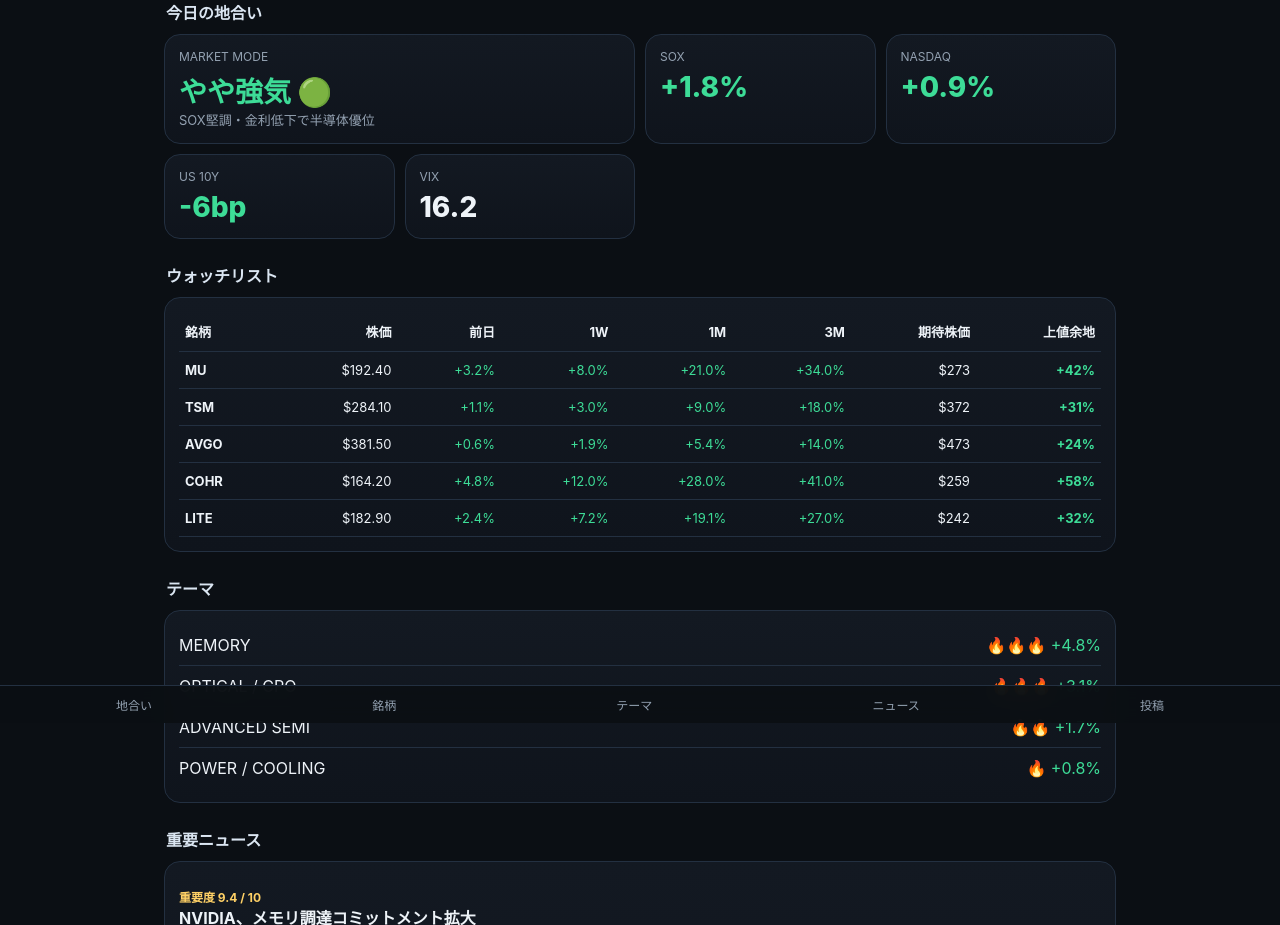
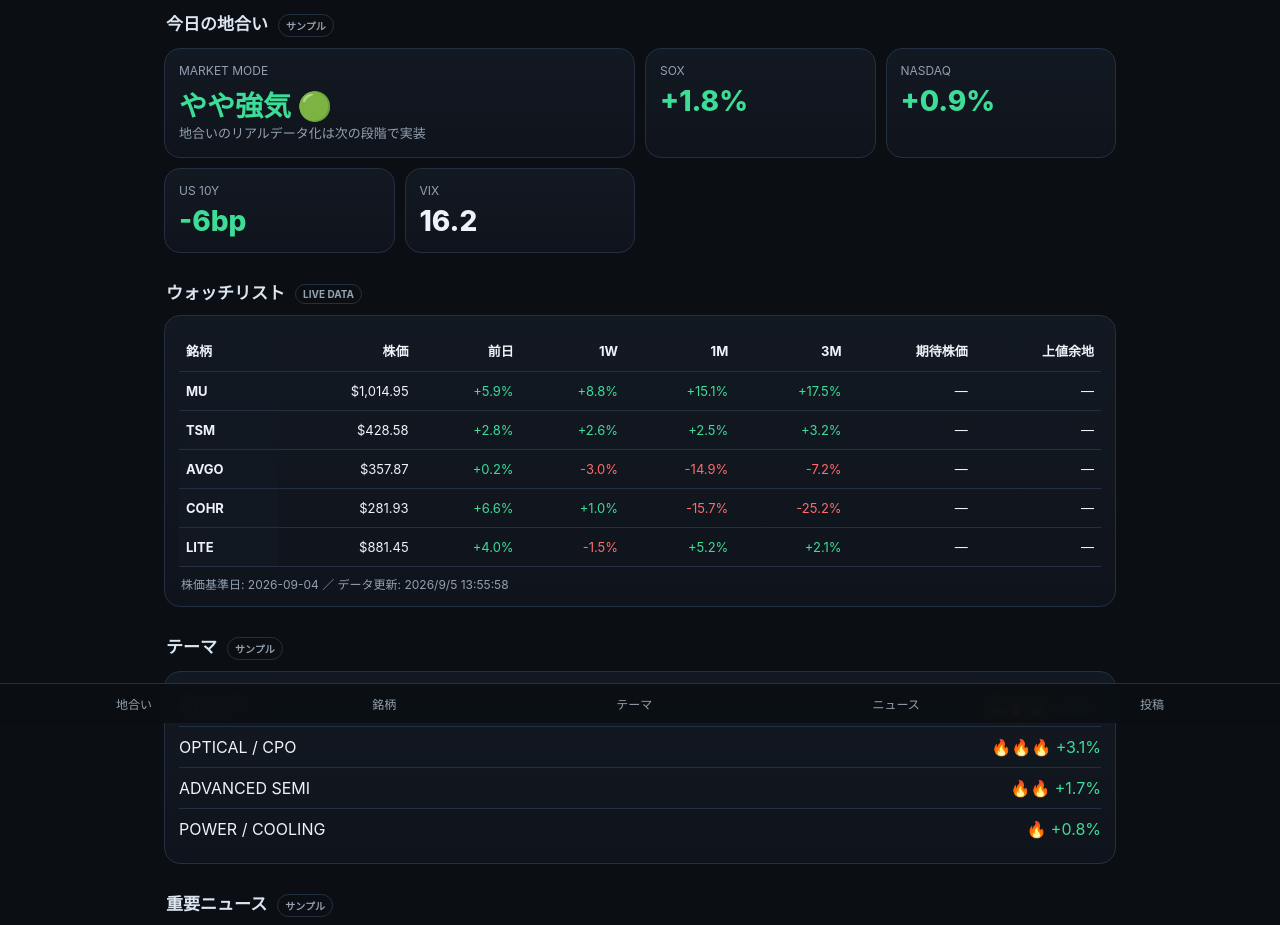
Before and after one commit to peach0707/mystockos, a plain HTML site: page index.html in a window 1280 px wide. Shown: the part 77-1002 px from the top of the page. Drawn offline with Linux system fonts and the light colour scheme.

Commit message:
Add files via upload

```diff
--- a/index.html
+++ b/index.html
@@ -4,6 +4,8 @@
   <meta charset="UTF-8" />
   <meta name="viewport" content="width=device-width, initial-scale=1.0, viewport-fit=cover" />
   <meta name="theme-color" content="#0b0f14" />
+  <meta name="apple-mobile-web-app-capable" content="yes" />
+  <meta name="apple-mobile-web-app-status-bar-style" content="black-translucent" />
   <title>My Stock OS</title>
   <style>
     :root{
@@ -11,20 +13,27 @@
       --line:#233041;--green:#3ddc97;--red:#ff6b6b;--yellow:#ffd166;--blue:#6ab0ff;
     }
     *{box-sizing:border-box}
-    body{margin:0;background:var(--bg);color:var(--text);font-family:-apple-system,BlinkMacSystemFont,"Segoe UI",sans-serif}
-    .wrap{max-width:980px;margin:auto;padding:18px 14px 90px}
-    h1{font-size:24px;margin:6px 0 18px}
-    h2{font-size:16px;margin:24px 2px 10px;color:#dbe6f2}
+    html{scroll-behavior:smooth}
+    body{
+      margin:0;background:var(--bg);color:var(--text);
+      font-family:-apple-system,BlinkMacSystemFont,"Segoe UI",sans-serif;
+      padding-top:env(safe-area-inset-top);
+    }
+    .wrap{max-width:980px;margin:auto;padding:22px 14px 100px}
+    h1{font-size:26px;margin:8px 0 22px}
+    h2{font-size:17px;margin:26px 2px 11px;color:#dbe6f2}
     .grid{display:grid;grid-template-columns:repeat(2,minmax(0,1fr));gap:10px}
     .card{background:linear-gradient(180deg,var(--card),var(--card2));border:1px solid var(--line);border-radius:16px;padding:14px}
-    .full{grid-column:1/-1}
+    .wide{grid-column:span 2}
     .label{font-size:12px;color:var(--muted);margin-bottom:6px}
     .big{font-size:28px;font-weight:800}
-    .sub{font-size:13px;color:var(--muted)}
+    .sub{font-size:13px;color:var(--muted);line-height:1.45}
     .green{color:var(--green)} .red{color:var(--red)} .yellow{color:var(--yellow)} .blue{color:var(--blue)}
-    table{width:100%;border-collapse:collapse;font-size:13px}
-    th,td{padding:10px 6px;border-bottom:1px solid var(--line);text-align:right}
-    th:first-child,td:first-child{text-align:left}
+    .badge{display:inline-block;font-size:10px;padding:3px 7px;border:1px solid var(--line);border-radius:999px;color:var(--muted);margin-left:6px;vertical-align:middle}
+    .table-wrap{overflow-x:auto;-webkit-overflow-scrolling:touch}
+    table{width:100%;min-width:650px;border-collapse:collapse;font-size:13px}
+    th,td{padding:11px 7px;border-bottom:1px solid var(--line);text-align:right;white-space:nowrap}
+    th:first-child,td:first-child{text-align:left;position:sticky;left:0;background:#111822;z-index:1}
     .pill{display:inline-block;padding:4px 8px;border-radius:999px;background:#1b2634;font-size:11px;color:#c9d6e3;margin:2px 3px 2px 0}
     .news{padding:12px 0;border-bottom:1px solid var(--line)}
     .news:last-child{border-bottom:none}
@@ -33,9 +42,19 @@
     textarea{width:100%;min-height:110px;background:#0c1118;border:1px solid var(--line);color:var(--text);border-radius:12px;padding:12px;resize:vertical}
     .theme-row{display:flex;justify-content:space-between;gap:10px;padding:10px 0;border-bottom:1px solid var(--line)}
     .theme-row:last-child{border-bottom:none}
-    .nav{position:fixed;left:0;right:0;bottom:0;background:rgba(11,15,20,.94);backdrop-filter:blur(12px);border-top:1px solid var(--line);display:flex;justify-content:space-around;padding:10px 6px calc(10px + env(safe-area-inset-bottom))}
+    .status{margin:8px 2px 0;font-size:12px;color:var(--muted)}
+    .error{color:var(--red)}
+    .nav{
+      position:fixed;left:0;right:0;bottom:0;background:rgba(11,15,20,.95);
+      backdrop-filter:blur(12px);border-top:1px solid var(--line);
+      display:flex;justify-content:space-around;padding:11px 6px calc(11px + env(safe-area-inset-bottom));
+      z-index:10
+    }
     .nav a{color:var(--muted);text-decoration:none;font-size:12px}
-    @media(min-width:700px){.grid{grid-template-columns:repeat(4,minmax(0,1fr))}.wide{grid-column:span 2}}
+    @media(min-width:700px){
+      .grid{grid-template-columns:repeat(4,minmax(0,1fr))}
+      .wide{grid-column:span 2}
+    }
   </style>
 </head>
 <body>
@@ -43,46 +62,41 @@
   <h1>My Stock OS</h1>
 
   <section id="today">
-    <h2>今日の地合い</h2>
+    <h2>今日の地合い <span class="badge">サンプル</span></h2>
     <div class="grid">
       <div class="card wide">
         <div class="label">MARKET MODE</div>
         <div class="big green">やや強気 🟢</div>
-        <div class="sub">SOX堅調・金利低下で半導体優位</div>
+        <div class="sub">地合いのリアルデータ化は次の段階で実装</div>
       </div>
-      <div class="card">
-        <div class="label">SOX</div>
-        <div class="big green">+1.8%</div>
-      </div>
-      <div class="card">
-        <div class="label">NASDAQ</div>
-        <div class="big green">+0.9%</div>
-      </div>
-      <div class="card">
-        <div class="label">US 10Y</div>
-        <div class="big green">-6bp</div>
-      </div>
-      <div class="card">
-        <div class="label">VIX</div>
-        <div class="big">16.2</div>
-      </div>
+      <div class="card"><div class="label">SOX</div><div class="big green">+1.8%</div></div>
+      <div class="card"><div class="label">NASDAQ</div><div class="big green">+0.9%</div></div>
+      <div class="card"><div class="label">US 10Y</div><div class="big green">-6bp</div></div>
+      <div class="card"><div class="label">VIX</div><div class="big">16.2</div></div>
     </div>
   </section>
 
   <section id="watchlist">
-    <h2>ウォッチリスト</h2>
-    <div class="card full">
+    <h2>ウォッチリスト <span class="badge">LIVE DATA</span></h2>
+    <div class="card">
+      <div class="table-wrap">
         <table>
           <thead>
-          <tr><th>銘柄</th><th>株価</th><th>前日</th><th>1W</th><th>1M</th><th>3M</th><th>期待株価</th><th>上値余地</th></tr>
+            <tr>
+              <th>銘柄</th><th>株価</th><th>前日</th><th>1W</th><th>1M</th><th>3M</th><th>期待株価</th><th>上値余地</th>
+            </tr>
           </thead>
-        <tbody id="watchBody"></tbody>
+          <tbody id="watchBody">
+            <tr><td colspan="8" style="text-align:left;color:#93a1b1">株価データを読み込み中...</td></tr>
+          </tbody>
         </table>
+      </div>
+      <div id="updateStatus" class="status">更新情報を確認中...</div>
     </div>
   </section>
 
   <section id="themes">
-    <h2>テーマ</h2>
+    <h2>テーマ <span class="badge">サンプル</span></h2>
     <div class="card">
       <div class="theme-row"><span>MEMORY</span><span class="green">🔥🔥🔥 +4.8%</span></div>
       <div class="theme-row"><span>OPTICAL / CPO</span><span class="green">🔥🔥🔥 +3.1%</span></div>
@@ -92,7 +106,7 @@
   </section>
 
   <section id="news">
-    <h2>重要ニュース</h2>
+    <h2>重要ニュース <span class="badge">サンプル</span></h2>
     <div class="card">
       <div class="news">
         <div class="score yellow">重要度 9.4 / 10</div>
@@ -104,41 +118,33 @@
         <div class="score yellow">重要度 8.8 / 10</div>
         <strong>TSMC、CPO・シリコンフォトニクスを強調</strong>
         <div class="sub">COHR ◎ / LITE ◎ / AVGO ○ / MRVL ○</div>
-        <div style="margin-top:6px">AI分析：AIクラスタの帯域・消費電力ボトルネックが光へ資金を向かわせる材料。</div>
-      </div>
-      <div class="news">
-        <div class="score">重要度 6.2 / 10</div>
-        <strong>DRAMスポット価格続伸</strong>
-        <div class="sub">新規性：既存材料の進展</div>
       </div>
     </div>
   </section>
 
   <section id="events">
-    <h2>次の重要イベント</h2>
+    <h2>次の重要イベント <span class="badge">サンプル</span></h2>
     <div class="card">
       <span class="pill">MU 決算 あと12日</span>
       <span class="pill">CPI あと4日</span>
       <span class="pill">FOMC あと10日</span>
-      <span class="pill">COHR Investor Day あと18日</span>
     </div>
   </section>
 
   <section id="post">
-    <h2>ポスト案</h2>
+    <h2>ポスト案 <span class="badge">サンプル</span></h2>
     <div class="card">
       <div class="label">今日いちばん投稿価値が高いネタ</div>
       <strong>TSMC × CPO</strong>
-      <textarea id="postText">SEMICON Taiwan 2026
-やっぱり光がかなり強い⚡️
+      <textarea id="postText">AI半導体の次の主戦場、
+やっぱり「光」になりそう⚡️
 
-TSMCはシリコンフォトニクス/CPOについて、
-従来の銅配線に対して10倍超の電力効率を狙えると説明。
+TSMCはCPO/シリコンフォトニクスを強調。
 
-AIクラスタの大型化で、
-「演算」よりデータをどう動かすかがボトルネックに。
+計算資源が増えるほど、
+帯域と消費電力がボトルネックになる。
 
-2027年もメモリ＋光はかなり重要そう🦍</textarea>
+2027年はメモリ＋光を中心に見たい🦍</textarea>
       <button onclick="rewritePost()">別案を作る</button>
     </div>
   </section>
@@ -153,27 +159,56 @@
 </nav>
 
 <script>
-const stocks = [
-  {t:"MU",p:"$192.40",d:"+3.2%",w:"+8.0%",m:"+21.0%",q:"+34.0%",target:"$273",up:"+42%"},
-  {t:"TSM",p:"$284.10",d:"+1.1%",w:"+3.0%",m:"+9.0%",q:"+18.0%",target:"$372",up:"+31%"},
-  {t:"AVGO",p:"$381.50",d:"+0.6%",w:"+1.9%",m:"+5.4%",q:"+14.0%",target:"$473",up:"+24%"},
-  {t:"COHR",p:"$164.20",d:"+4.8%",w:"+12.0%",m:"+28.0%",q:"+41.0%",target:"$259",up:"+58%"},
-  {t:"LITE",p:"$182.90",d:"+2.4%",w:"+7.2%",m:"+19.1%",q:"+27.0%",target:"$242",up:"+32%"},
-];
+const targets = { MU:null, TSM:null, AVGO:null, COHR:null, LITE:null };
 
+function pct(v){
+  const n = Number(v);
+  if (!Number.isFinite(n)) return "—";
+  return `${n >= 0 ? "+" : ""}${n.toFixed(1)}%`;
+}
+function cls(v){
+  const n = Number(v);
+  if (!Number.isFinite(n) || n === 0) return "";
+  return n > 0 ? "green" : "red";
+}
+function money(v){
+  const n = Number(v);
+  if (!Number.isFinite(n)) return "—";
+  return "$" + n.toLocaleString("en-US", {minimumFractionDigits:2, maximumFractionDigits:2});
+}
+
+async function loadStocks(){
   const body = document.getElementById("watchBody");
-stocks.forEach(s=>{
+  const status = document.getElementById("updateStatus");
+  try{
+    const res = await fetch(`data.json?t=${Date.now()}`, {cache:"no-store"});
+    if(!res.ok) throw new Error(`HTTP ${res.status}`);
+    const data = await res.json();
+    body.innerHTML = "";
+    data.stocks.forEach(s => {
+      const target = targets[s.ticker];
+      const upside = target ? ((target / Number(s.price) - 1) * 100) : null;
       const tr = document.createElement("tr");
-  tr.innerHTML = `<td><strong>${s.t}</strong></td>
-  <td>${s.p}</td>
-  <td class="${s.d.startsWith('+')?'green':'red'}">${s.d}</td>
-  <td class="${s.w.startsWith('+')?'green':'red'}">${s.w}</td>
-  <td class="${s.m.startsWith('+')?'green':'red'}">${s.m}</td>
-  <td class="${s.q.startsWith('+')?'green':'red'}">${s.q}</td>
-  <td>${s.target}</td>
-  <td class="green"><strong>${s.up}</strong></td>`;
+      tr.innerHTML = `
+        <td><strong>${s.ticker}</strong></td>
+        <td>${money(s.price)}</td>
+        <td class="${cls(s.day)}">${pct(s.day)}</td>
+        <td class="${cls(s.week)}">${pct(s.week)}</td>
+        <td class="${cls(s.month)}">${pct(s.month)}</td>
+        <td class="${cls(s.three_month)}">${pct(s.three_month)}</td>
+        <td>${target ? money(target) : "—"}</td>
+        <td class="${cls(upside)}">${target ? pct(upside) : "—"}</td>`;
       body.appendChild(tr);
     });
+    const updated = new Date(data.updated_at);
+    status.textContent = `株価基準日: ${data.stocks?.[0]?.date ?? "—"} ／ データ更新: ` +
+      updated.toLocaleString("ja-JP", {timeZone:"Asia/Tokyo"});
+  }catch(err){
+    body.innerHTML = `<tr><td colspan="8" style="text-align:left" class="error">株価データの読み込みに失敗しました</td></tr>`;
+    status.textContent = `エラー: ${err.message}`;
+    status.classList.add("error");
+  }
+}
 
 const postVariants = [
 `TSMCのCPO発言、かなり重要👀
@@ -182,39 +217,22 @@
 GPUそのものより「データをどう運ぶか」が問題になる。
 
 銅→光への移行が進めば、
-次のボトルネックは光部品・InP・CPO周辺。
-
-メモリの次に光を見てる理由はここ。`,
+次のボトルネックは光部品・InP・CPO周辺。`,
 `AI半導体の次の主戦場、
 やっぱり「光」になりそう⚡️
 
-TSMCはCPO/シリコンフォトニクスで
-銅配線比10倍超の電力効率を狙う。
+TSMCはCPO/シリコンフォトニクスを強調。
 
 計算資源が増えるほど、
-帯域と消費電力がボトルネックになる。
+帯域と消費電力がボトルネックになる。`
+];
+let idx = 0;
+function rewritePost(){
+  idx = (idx + 1) % postVariants.length;
+  document.getElementById("postText").value = postVariants[idx];
+}
 
-2027年はメモリ＋光を中心に見たい🦍`,
-`SEMICON Taiwanで感じたのは、
-AIインフラの課題が「計算」から「接続」に移っていること。
-
-TSMCもCPO・シリコンフォトニクスを強調。
-
-GPUが増える
-↓
-データ移動量が増える
-↓
-銅では電力効率が厳しくなる
-↓
-光が必要になる
-
-この流れはかなり大きい。`
-];
-let idx=0;
-function rewritePost(){
-  idx=(idx+1)%postVariants.length;
-  document.getElementById("postText").value=postVariants[idx];
-}
+loadStocks();
 </script>
 </body>
 </html>
```
Lines whose indentation alone changed are shown as unchanged.
